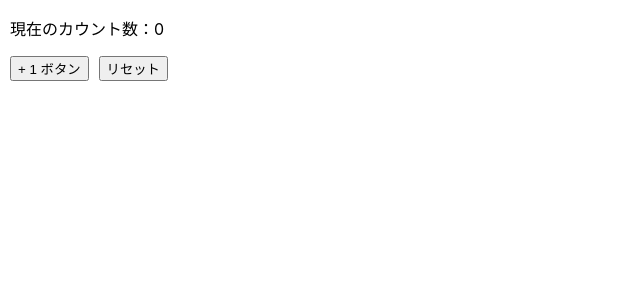
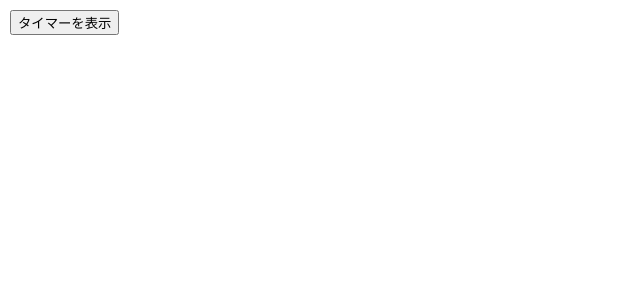
Before and after one commit to PoC-ymmtd0x0b/Learning-from-the-Basics-React_React-Hooks, a React (Create React App) app: page / in a window 1280 px wide. Shown: the top 300 px of the page, without its empty margins (0-640 px from the left). Built offline with nearby package versions, Linux system fonts and the light colour scheme.

Commit message:
クリーンアップ関数の実行

```diff
--- a/src/App.jsx
+++ b/src/App.jsx
@@ -2,29 +2,50 @@ import React, { useState, useEffect } from "react";
 
 const INITIAL_COUNT = 0;
 
-const SampleComponent = () => {
+const Timer = () => {
   const [count, setCount] = useState(INITIAL_COUNT);
 
   const callbackFanction = () => {
-    document.title = `${count} 回クリックされました`;
+    alert("副作用関数が実行されました！");
+    const timer = setInterval(countIncrement, 1000);
+
+    return () => {
+      console.log("timerが削除されました！");
+      clearInterval(timer);
+    };
   };
 
-  useEffect(callbackFanction, [count]);
+  useEffect(callbackFanction, []);
 
-  const countIncrement = () => setCount(count + 1);
+  const countIncrement = () => {
+    setCount(count + 1);
+    console.log("カウントアップ +1");
+  };
   const countReset = () => setCount(INITIAL_COUNT);
 
   return (
     <div>
       <p>現在のカウント数：{count}</p>
-      <button onClick={countIncrement}>+ 1 ボタン</button>
       <button onClick={countReset}>リセット</button>
     </div>
   );
 };
 
 function App() {
-  return <SampleComponent />;
+  const [display, toggleDisplay] = useState(false);
+  const handleToggleDisplay = () => {
+    toggleDisplay(!display);
+  };
+
+  return (
+    <>
+      <button onClick={handleToggleDisplay}>
+        {display ? "タイマーを非表示" : "タイマーを表示"}
+      </button>
+
+      {display && <Timer />}
+    </>
+  );
 }
 
 export default App;
```
